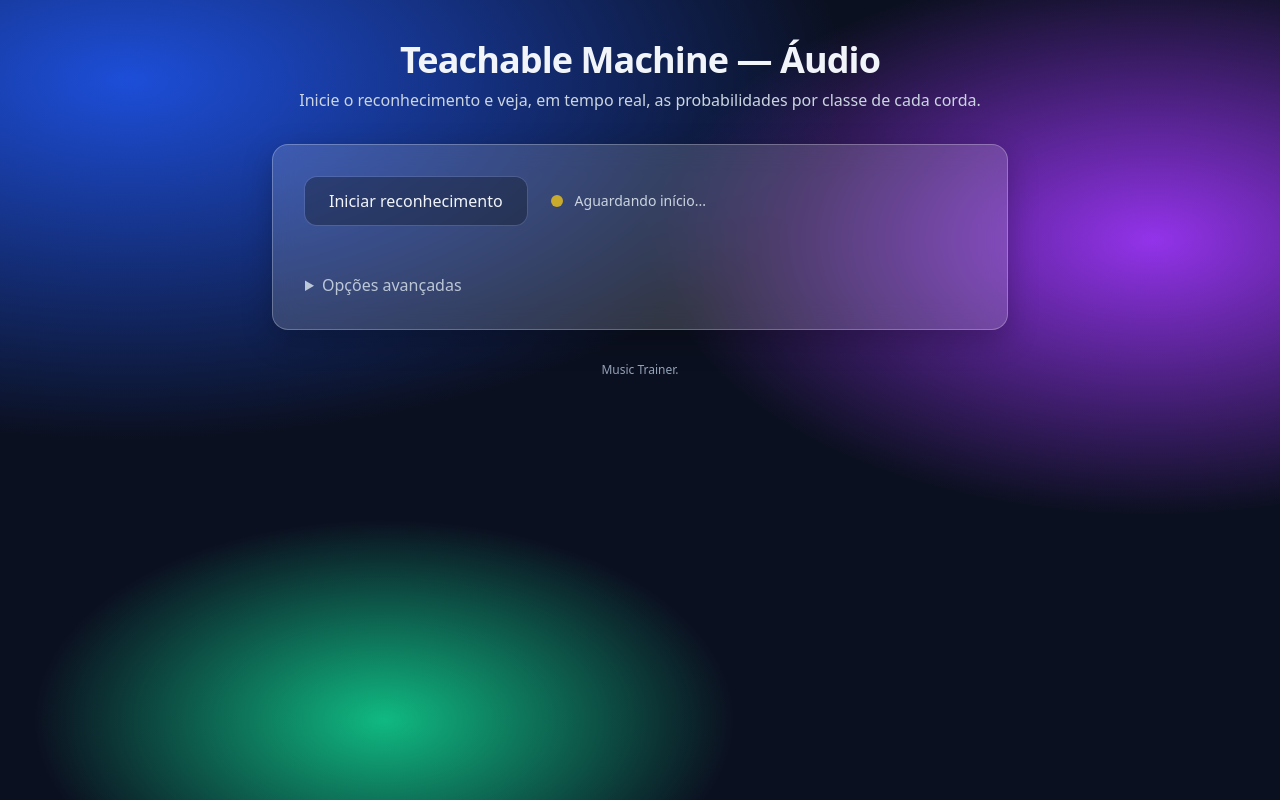
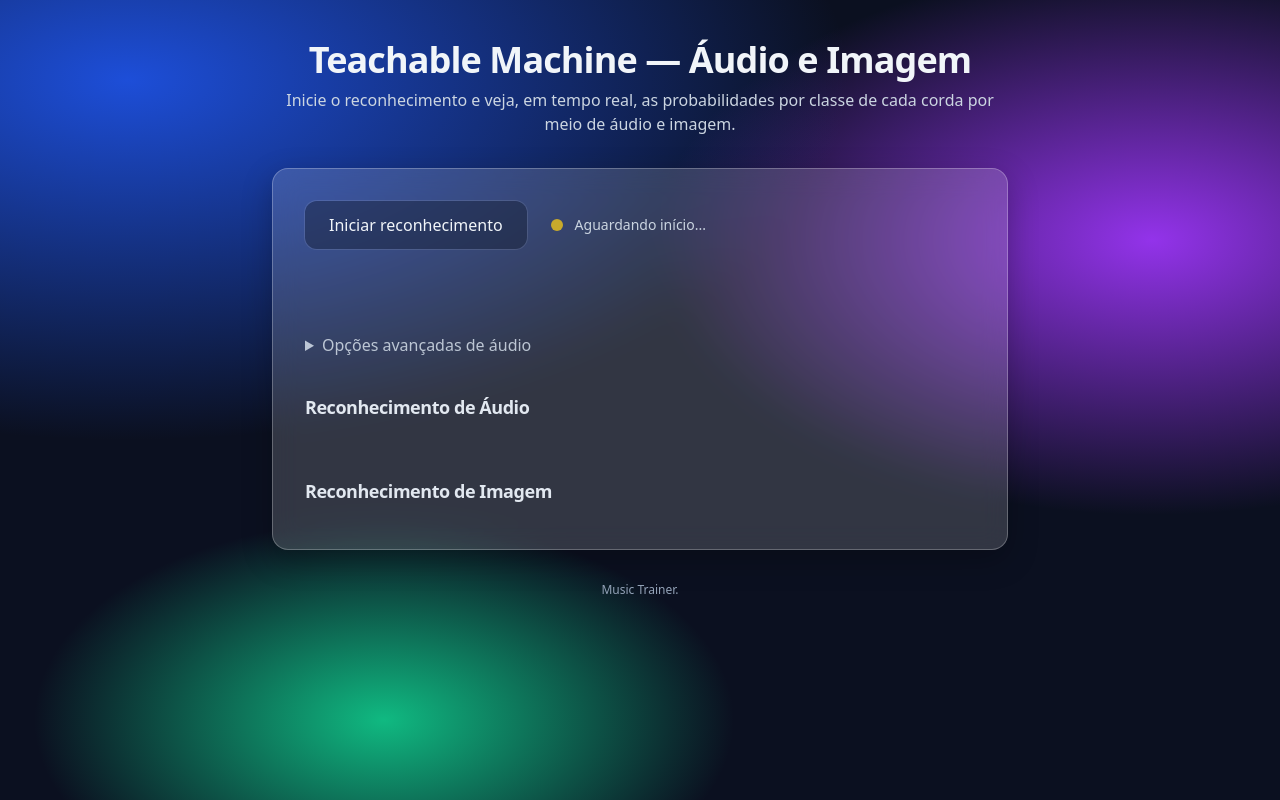
Before and after one commit to anwarquirino/music-trainer, a plain HTML site: page interface-web/index.html in a window 1280 px wide. Drawn offline with nearby package versions, Linux system fonts and the light colour scheme.

Commit message:
Update index.html
Adicionei a função de webcam no HTML.

```diff
--- a/interface-web/index.html
+++ b/interface-web/index.html
@@ -4,7 +4,7 @@
     <meta charset="utf-8" />
     <meta name="viewport" content="width=device-width, initial-scale=1" />
 
-    <title>Teachable Machine — Áudio</title>
+    <title>Teachable Machine — Áudio e Imagem</title>
 
     <!-- Tailwind via Play CDN (uso rápido para página estática) -->
     <script src="https://cdn.tailwindcss.com"></script>
@@ -17,10 +17,10 @@
     <main class="mx-auto max-w-3xl px-4 py-10">
       <header class="mb-8 text-center">
         <h1 class="text-3xl sm:text-4xl font-semibold tracking-tight">
-          Teachable Machine — Áudio
+          Teachable Machine — Áudio e Imagem
         </h1>
         <p class="mt-2 text-slate-300">
-          Inicie o reconhecimento e veja, em tempo real, as probabilidades por classe de cada corda.
+          Inicie o reconhecimento e veja, em tempo real, as probabilidades por classe de cada corda por meio de áudio e imagem.
         </p>
       </header>
 
@@ -45,12 +45,12 @@
         </div>
 
         <div class="mt-6 grid gap-3" id="labels-wrapper">
-          <!-- Linhas de classe serão injetadas aqui -->
+          <div id="webcam-container" class="mt-6">
         </div>
 
         <details class="mt-6 text-slate-300/90">
           <summary class="cursor-pointer hover:text-white/90">
-            Opções avançadas
+            Opções avançadas de áudio
           </summary>
           <div class="mt-3 grid gap-3 sm:grid-cols-3">
             <label class="flex items-center gap-2">
@@ -70,6 +70,18 @@
             </label>
           </div>
         </details>
+
+        <div class="mt-6">
+          <h3 class="text-lg font-semibold tracking-tight text-slate-200">Reconhecimento de Áudio</h3>
+          <div class="mt-3 grid gap-3" id="audio-labels-wrapper">
+            </div>
+        </div>
+
+          <div class="mt-8">
+            <h3 class="text-lg font-semibold tracking-tight text-slate-200">Reconhecimento de Imagem</h3>
+            <div class="mt-3 grid gap-3" id="audio-labels=wrapper">
+            </div>
+          </div>
       </section>
 
       <footer class="mt-8 text-center text-xs text-slate-400">
@@ -77,9 +89,10 @@
       </footer>
     </main>
 
-    <!-- TensorFlow.js e Speech Commands -->
+    <!-- TensorFlow.js e Speech/Image Commands -->
     <script src="https://cdn.jsdelivr.net/npm/@tensorflow/tfjs@1.3.1/dist/tf.min.js"></script>
     <script src="https://cdn.jsdelivr.net/npm/@tensorflow-models/speech-commands@0.4.0/dist/speech-commands.min.js"></script>
+    <script src="https://cdn.jsdelivr.net/npm/@teachablemachine/image@latest/dist/taechablemachine-image.min.js"><?script>
 
     <!-- App local -->
     <script src="app.js"></script>
```
